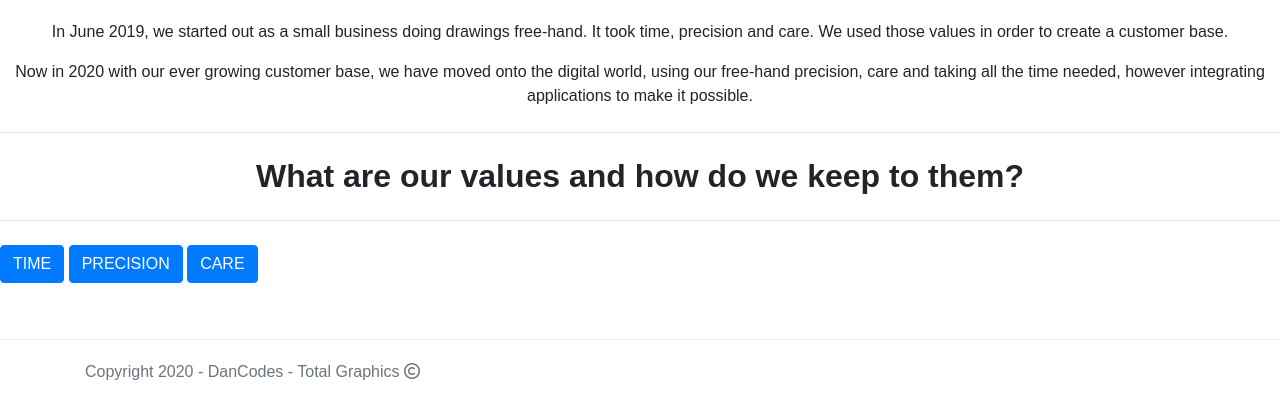
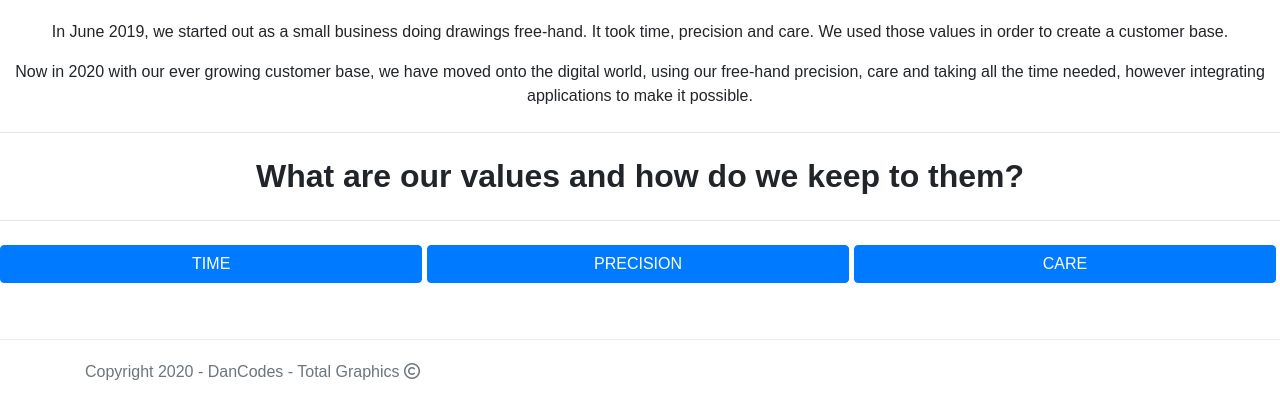
Before and after one commit to DanArmstrong124/da-total-graphics, a Django app: a page that uses home/templates/about.html in a window 1280 px wide. Shown: the part 245-664 px from the top of the page. Run offline with Django 3.2, Linux system fonts and the light colour scheme; some libraries are stand-ins or nearby versions.

Commit message:
Added styles to about.html

```diff
--- a/home/templates/about.html
+++ b/home/templates/about.html
@@ -16,9 +16,9 @@
   <hr class="my-4">
 </div>
 <p>
-  <a class="btn btn-primary" data-toggle="collapse" href="#timeValue" role="button" aria-expanded="false" aria-controls="timeValue">TIME</a>
-  <button class="btn btn-primary" type="button" data-toggle="collapse" data-target="#precisionValue" aria-expanded="false" aria-controls="precisionValue">PRECISION</button>
-  <button class="btn btn-primary" type="button" data-toggle="collapse" data-target="#careValue" aria-expanded="false" aria-controls="careValue">CARE</button>
+  <a class="btn btn-primary col" style="max-width: 33%;" data-toggle="collapse" href="#timeValue" role="button" aria-expanded="false" aria-controls="timeValue">TIME</a>
+  <button class="btn btn-primary col" style="max-width: 33%;" type="button" data-toggle="collapse" data-target="#precisionValue" aria-expanded="false" aria-controls="precisionValue">PRECISION</button>
+  <button class="btn btn-primary col" style="max-width: 33%;" type="button" data-toggle="collapse" data-target="#careValue" aria-expanded="false" aria-controls="careValue">CARE</button>
 </p>
 <div class="row">
   <div class="col">
```
